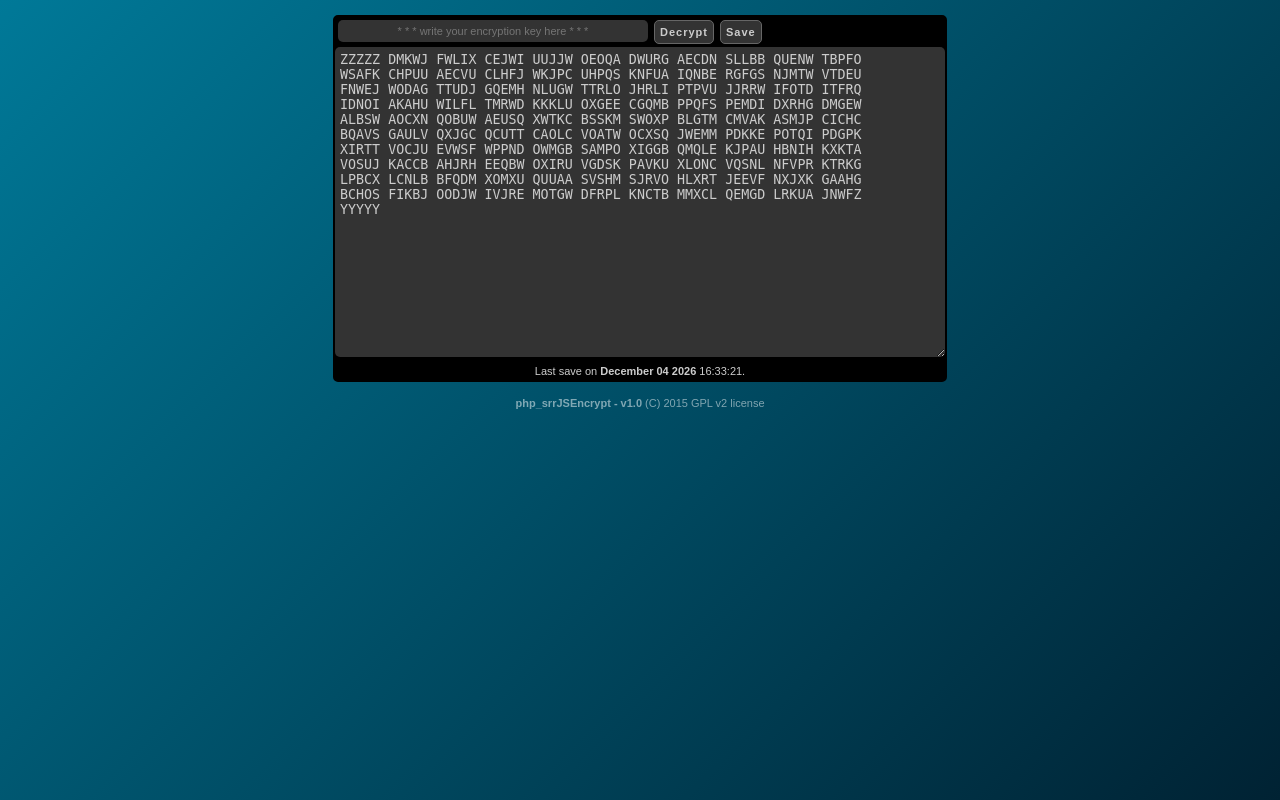
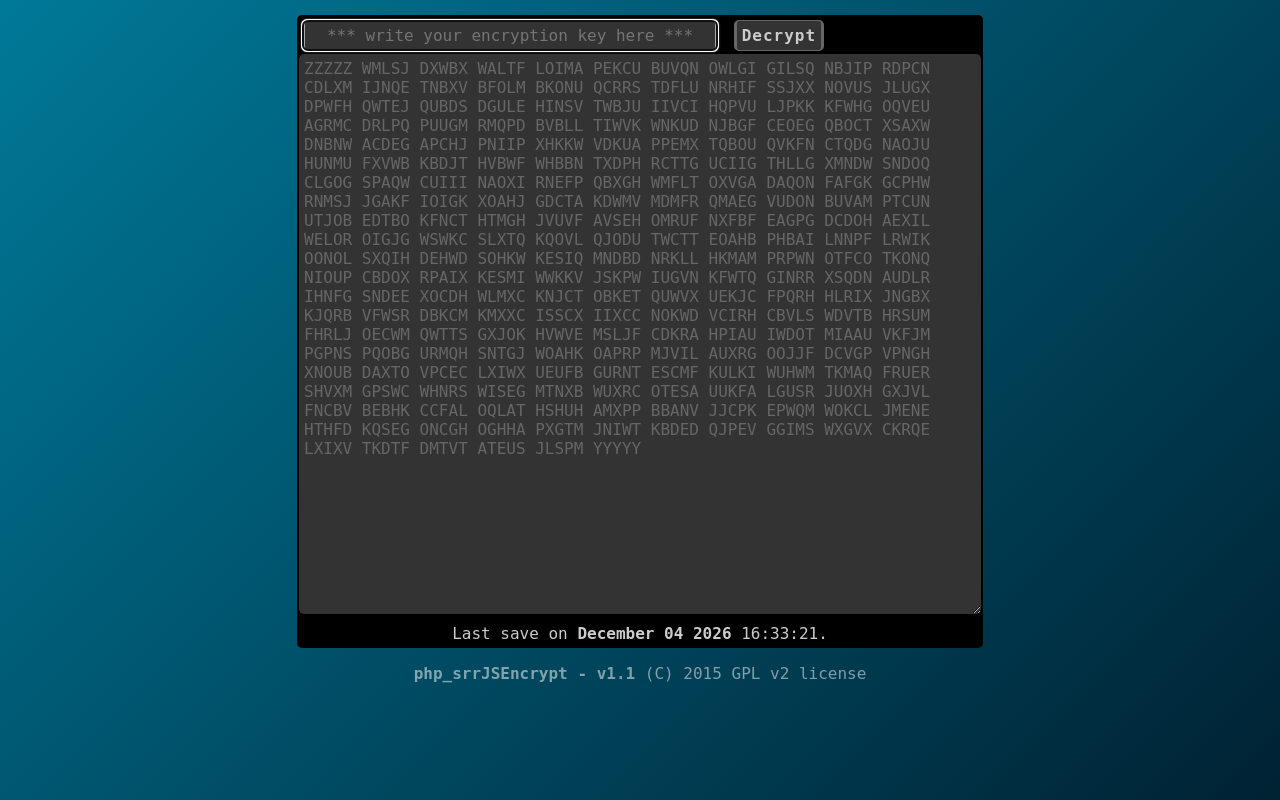
Before and after one commit to caos30/php_srrJSEncrypt, a PHP site: page / in a window 1280 px wide. Run offline with PHP 8.4, Linux system fonts and the light colour scheme; some libraries are stand-ins or nearby versions.

Commit message:
Changes on interface: greater font size, auto-adjust of textarea to the height of the window, simplified buttons, added 'close' button.

```diff
--- a/data.txt
+++ b/data.txt
@@ -1,11 +1,21 @@
-ZZZZZ DMKWJ FWLIX CEJWI UUJJW OEOQA DWURG AECDN SLLBB QUENW TBPFO
-WSAFK CHPUU AECVU CLHFJ WKJPC UHPQS KNFUA IQNBE RGFGS NJMTW VTDEU
-FNWEJ WODAG TTUDJ GQEMH NLUGW TTRLO JHRLI PTPVU JJRRW IFOTD ITFRQ
-IDNOI AKAHU WILFL TMRWD KKKLU OXGEE CGQMB PPQFS PEMDI DXRHG DMGEW
-ALBSW AOCXN QOBUW AEUSQ XWTKC BSSKM SWOXP BLGTM CMVAK ASMJP CICHC
-BQAVS GAULV QXJGC QCUTT CAOLC VOATW OCXSQ JWEMM PDKKE POTQI PDGPK
-XIRTT VOCJU EVWSF WPPND OWMGB SAMPO XIGGB QMQLE KJPAU HBNIH KXKTA
-VOSUJ KACCB AHJRH EEQBW OXIRU VGDSK PAVKU XLONC VQSNL NFVPR KTRKG
-LPBCX LCNLB BFQDM XOMXU QUUAA SVSHM SJRVO HLXRT JEEVF NXJXK GAAHG
-BCHOS FIKBJ OODJW IVJRE MOTGW DFRPL KNCTB MMXCL QEMGD LRKUA JNWFZ
-YYYYY
+ZZZZZ WMLSJ DXWBX WALTF LOIMA PEKCU BUVQN OWLGI GILSQ NBJIP RDPCN
+CDLXM IJNQE TNBXV BFOLM BKONU QCRRS TDFLU NRHIF SSJXX NOVUS JLUGX
+DPWFH QWTEJ QUBDS DGULE HINSV TWBJU IIVCI HQPVU LJPKK KFWHG OQVEU
+AGRMC DRLPQ PUUGM RMQPD BVBLL TIWVK WNKUD NJBGF CEOEG QBOCT XSAXW
+DNBNW ACDEG APCHJ PNIIP XHKKW VDKUA PPEMX TQBOU QVKFN CTQDG NAOJU
+HUNMU FXVWB KBDJT HVBWF WHBBN TXDPH RCTTG UCIIG THLLG XMNDW SNDOQ
+CLGOG SPAQW CUIII NAOXI RNEFP QBXGH WMFLT OXVGA DAQON FAFGK GCPHW
+RNMSJ JGAKF IOIGK XOAHJ GDCTA KDWMV MDMFR QMAEG VUDON BUVAM PTCUN
+UTJOB EDTBO KFNCT HTMGH JVUVF AVSEH OMRUF NXFBF EAGPG DCDOH AEXIL
+WELOR OIGJG WSWKC SLXTQ KQOVL QJODU TWCTT EOAHB PHBAI LNNPF LRWIK
+OONOL SXQIH DEHWD SOHKW KESIQ MNDBD NRKLL HKMAM PRPWN OTFCO TKONQ
+NIOUP CBDOX RPAIX KESMI WWKKV JSKPW IUGVN KFWTQ GINRR XSQDN AUDLR
+IHNFG SNDEE XOCDH WLMXC KNJCT OBKET QUWVX UEKJC FPQRH HLRIX JNGBX
+KJQRB VFWSR DBKCM KMXXC ISSCX IIXCC NOKWD VCIRH CBVLS WDVTB HRSUM
+FHRLJ OECWM QWTTS GXJOK HVWVE MSLJF CDKRA HPIAU IWDOT MIAAU VKFJM
+PGPNS PQOBG URMQH SNTGJ WOAHK OAPRP MJVIL AUXRG OOJJF DCVGP VPNGH
+XNOUB DAXTO VPCEC LXIWX UEUFB GURNT ESCMF KULKI WUHWM TKMAQ FRUER
+SHVXM GPSWC WHNRS WISEG MTNXB WUXRC OTESA UUKFA LGUSR JUOXH GXJVL
+FNCBV BEBHK CCFAL OQLAT HSHUH AMXPP BBANV JJCPK EPWQM WOKCL JMENE
+HTHFD KQSEG ONCGH OGHHA PXGTM JNIWT KBDED QJPEV GGIMS WXGVX CKRQE
+LXIXV TKDTF DMTVT ATEUS JLSPM YYYYY
--- a/images/estilos.css
+++ b/images/estilos.css
@@ -1,15 +1,17 @@
 html{height:100%;}
 html,body{margin:0px; padding:0px;}
-body, #key{
-	font-family:sans-serif,verdana,arial;
-	font-size:11px;
-
+body, * {
+	font-family:monospace, sans-serif,verdana,arial;
 }
 body{
+    font-size:100%;
     background-color: #007998;
     background: linear-gradient(135deg, #007998 0%, #002233 100%) repeat scroll 0% 0% transparent;
 }
 * { border-radius: 5px;}
+
+input, textarea, select {font-size:1rem;}
+
 .tb_main{
 	margin:15px auto;
 	width:600px;
@@ -21,8 +23,7 @@ body{
 }
 .a_bt{
 	text-decoration:none;
-	display:block;
-	float:left;
+	display:inline-block;
 	padding:5px;
 	margin:3px;
 	background-color:#333;
@@ -30,34 +31,51 @@ body{
         font-weight:bold;
         letter-spacing:1px;
         border: 1px #666 solid;
+        border-left: 3px #666 solid;
+        border-right: 3px #666 solid;
         outline:0;
 }
+.key:focus,
+.a_bt:focus,
 .a_bt:hover{
         border: 1px #aaa solid;
+        border-left: 3px #aaa solid;
+        border-right: 3px #aaa solid;
         box-shadow: 0px 0px 3px #ccc;
         color:#fff;
 }
 #txa{
 	text-align:left;
-	width:600px;
+	width:42rem;
 	height:300px;
 	background-color:#333;
-        color:#ccc;
+        color:#666;
 	padding:5px;
 	margin:0px;
 	border:none;
 }
-#key{
-	float:left;
+
+.txa_decrypted{
+    background-image:
+    linear-gradient(90deg, transparent 69px, #888 69px, #357 71px, transparent 71px),
+    linear-gradient(#444 .1em, transparent .1em);
+    background-size: 100% 1.187em;
+    padding-left: 90px!important;
+    color:#ccc!important;
+}
+
+.key{
 	padding:5px;
 	margin:3px;
 	background-color:#333;
         color:#ccc;
-	border:none;
-	width:300px;
+	border:1px #000 solid;
+	border-left:3px #000 solid;
+	border-right:3px #000 solid;
+	width:400px;
         text-align:center;
 }
-#key:hover{box-shadow: 0px 0px 3px #ccc;}
+.key:hover{box-shadow: 0px 0px 3px #ccc;}
 
 #signature{text-align:center;color:rgba(255,255,255,0.5);}
 #signature a{color:rgba(255,255,255,0.5);text-decoration:none; font-weight:bold;}
@@ -71,3 +89,5 @@ body{
 }
 #messages_div span.red{ color:#b99;}
 #messages_div span.green{ color:#9b9;}
+
+#menu_change_key{text-align:right;}
--- a/index.php
+++ b/index.php
@@ -20,7 +20,7 @@
  */ ?>
 <?php
 
-$version = '1.0';
+$version = '1.1';
 
 if (isset($_POST['op']) and $_POST['op']=='save'){
 
@@ -499,10 +499,24 @@ function setKey(){
 <input type='hidden' id='op' name='op' value='save' />
 <table class='tb_main' cellpadding='0' cellspacing='0'>
     <tr>
-        <td>
-            <input type='password' id='key' value='' placeholder=" * * * write your encryption key here * * * " />
-            <a href='#' class='a_bt' id='bt_encrypt' onclick='javascript:js_decrypt();'>Decrypt</a>
-            <a href='#' class='a_bt' id='bt_save' onclick='javascript:js_save();'>Save</a>
+        <td style='color:#fff;'>
+            <div id="menu_encrypted">
+                <input type='password' id='key' value='' placeholder=" *** write your encryption key here *** " class="key" />
+                <a href='#' class='a_bt' id='bt_decrypt' onclick='js_decrypt();'>Decrypt</a>
+            </div>
+            <div id="menu_decrypted" style="display:none;">
+                <a href='#' class='a_bt' id='bt_close' onclick='js_close();'>Close</a>
+                <a href='#' class='a_bt' id='bt_save' onclick='js_save();'>Save</a>
+                <a href='#' class='a_bt' id='bt_change' onclick='js_change();'>Change key</a>
+            </div>
+            <div id="menu_change_key" style="display:none;">
+                 New key: <input type='password' id='key1' value='' placeholder=" *** write your encryption key here *** " class="key" />
+                <br />
+                Confirm new key: <input type='password' id='key2' value='' placeholder=" *** write your encryption key here *** " class="key" />
+                <br />
+                <a href='#' class='a_bt' id='bt_save_change' onclick='js_save_change();'>Save with new key</a>
+                <a href='#' class='a_bt' id='bt_close' onclick='js_cancel_change_key();'>Cancel</a>
+            </div>
         </td>
     </tr>
     <tr>
@@ -539,33 +553,80 @@ var data_state = 'encrypted';
 var obj_messages_div=document.getElementById('messages_div');
 function js_decrypt(){
 	if (document.getElementById('key').value=='') alert('The encryption key can not be empty.');
-	if (data_state == 'encrypted'){
         document.getElementById('txa').value = Decrypt_text();
         if (error_msg==0){
                 obj_messages_div.innerHTML = '<span class=\'green\'><b>Decryption</b> performed successfully.</span>';
-			document.getElementById('bt_encrypt').innerHTML = 'Encrypt';
+                document.getElementById('menu_encrypted').style.display = "none";
+                document.getElementById('menu_decrypted').style.display = "inline-block";
+                document.getElementById('txa').className = 'txa_decrypted';
+                document.getElementById('txa').focus();
                 data_state = 'decrypted';
         }else{
                 obj_messages_div.innerHTML = '<span class=\'red\'><b>Wrong encryption key</b>. Try again.</span>';
+                document.getElementById('key').focus();
         }
-	}else{
-		var coded = Encrypt_text();
-		//document.getElementById('txa').value = eval("String.fromCharCode(" + coded + ")");
-		document.getElementById('txa').value = coded;
-		document.getElementById('bt_encrypt').innerHTML = 'Decrypt';
-		obj_messages_div.innerHTML = '<span class=\'green\'><b>Encryption</b> performed successfully.</span>';
-		data_state = 'encrypted';
 }
 
+function js_close(){
+        var coded = Encrypt_text();
+        document.getElementById('txa').value = coded;
+        document.getElementById('txa').className = '';
+        obj_messages_div.innerHTML = '<span class=\'green\'>Content successfully <b>encrypted</b> again.</span>';
+        data_state = 'encrypted';
+        document.getElementById('menu_change_key').style.display = "none";
+        document.getElementById('menu_decrypted').style.display = "none";
+        document.getElementById('menu_encrypted').style.display = "inline-block";
+        document.getElementById('key').value = '';
+        document.getElementById('key').focus();
 }
 
 function js_save(){
-	if (data_state == 'encrypted'){
+        var coded = Encrypt_text();
+        document.getElementById('txa').value = coded;
+        document.getElementById('txa').className = '';
+        obj_messages_div.innerHTML = '<span class=\'green\'><b>Encryption</b> performed successfully.</span>';
+        data_state = 'encrypted';
         document.getElementById('form1').submit();
-	}else{
-		alert('To save, you must encrypt the text first.');
 }
+
+function js_change(){
+    document.getElementById('menu_encrypted').style.display = "none";
+    document.getElementById('menu_decrypted').style.display = "none";
+    document.getElementById('menu_change_key').style.display = "inline-block";
+    document.getElementById('key1').focus();
 }
+
+function js_cancel_change_key(){
+    document.getElementById('menu_encrypted').style.display = "none";
+    document.getElementById('menu_decrypted').style.display = "inline-block";
+    document.getElementById('menu_change_key').style.display = "none";
+}
+
+
+function js_save_change(){
+    var key1 = document.getElementById('key1').value;
+    var key2 = document.getElementById('key2').value;
+
+    if (key1=='') return;
+
+    if (key1 != key2){
+        alert("Please rewrite both keys because they don't match.");
+        document.getElementById('key1').value = '';
+        document.getElementById('key2').value = '';
+        document.getElementById('key1').focus();
+        return;
+    }
+
+    document.getElementById('key').value = key1;
+    js_save();
+}
+
+/* = put cursor/focus on the #key box = */
+    document.getElementById('key').focus();
+
+/* = adjust the height of main wrapper to the window height = */
+    var h = window.innerHeight || document.documentElement.clientHeight || document.body.clientHeight;
+    document.getElementById('txa').style.height = (parseInt(h,10) - 250) + 'px';
 
 </script>
 </body>
```
Also changed, not shown: README.md, screenshot.jpg (deleted), screenshot.png (added), 1 other file. Lines whose indentation alone changed are shown as unchanged.
